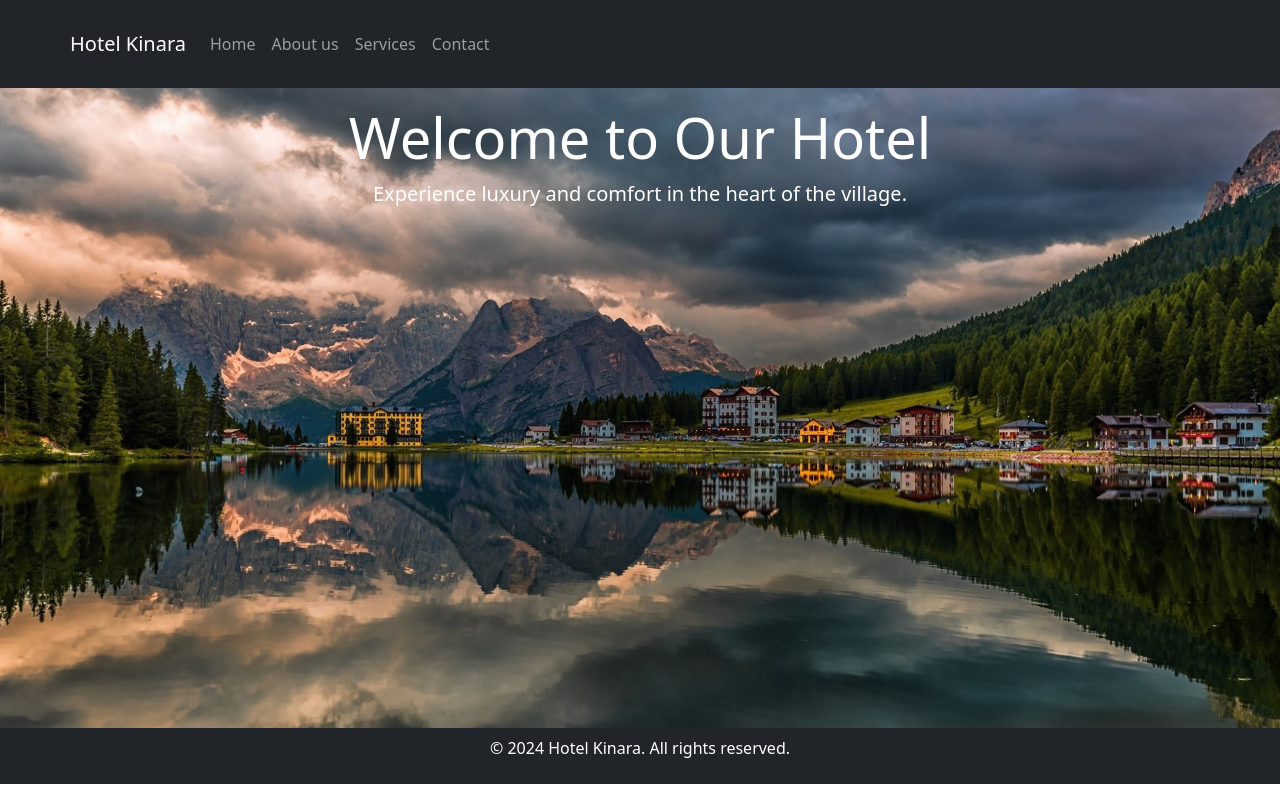
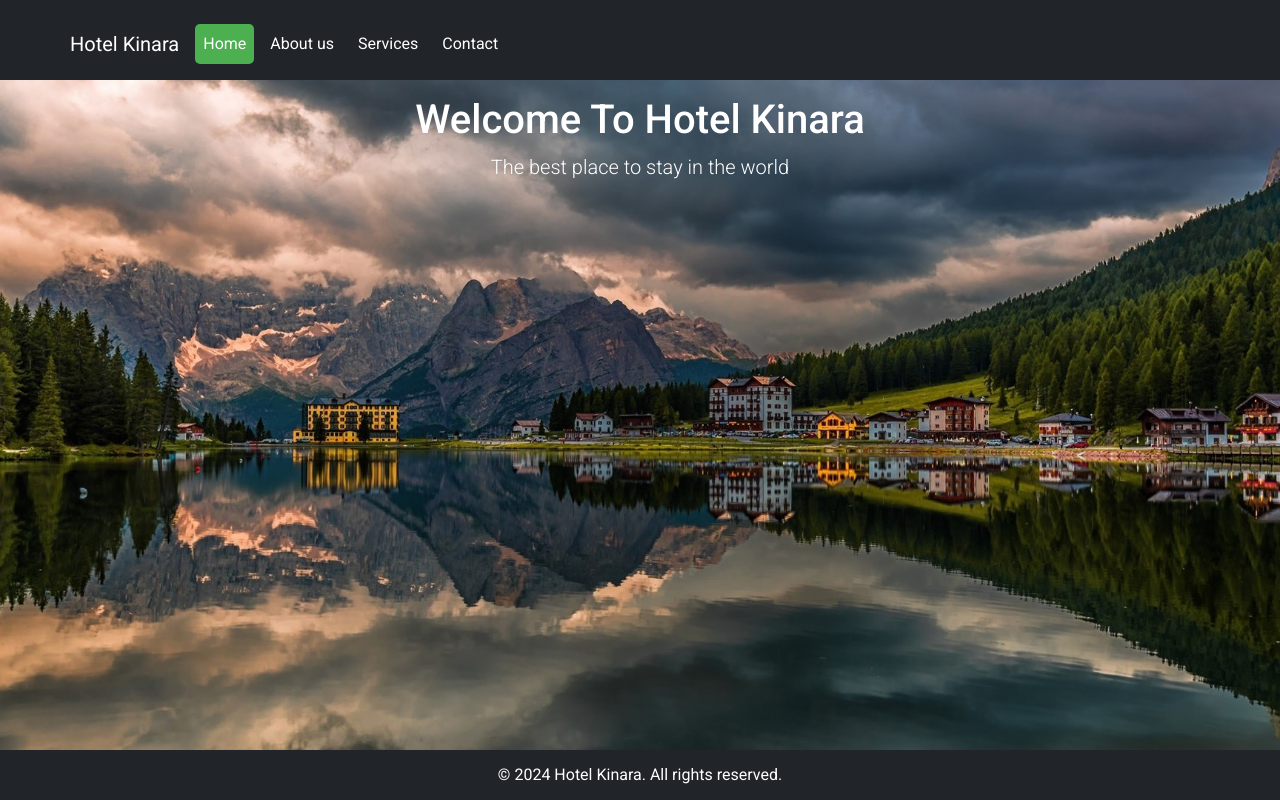
Before and after one commit to Shubh-Dhanawade/Hotel-kinara, an Angular app: page / in a window 1280 px wide. Built offline with nearby package versions, Linux system fonts and the light colour scheme.

Commit message:
Update component styles and templates

```diff
--- a/src/app/Component/footer/footer.component.css
+++ b/src/app/Component/footer/footer.component.css
@@ -0,0 +1,5 @@
+footer {
+
+
+    height: 100%;
+}
--- a/src/app/Component/footer/footer.component.html
+++ b/src/app/Component/footer/footer.component.html
@@ -1,6 +1,5 @@
-<footer class="bg-dark text-white text-center overflow-hidden py-2 ">
-  <div class="container">
-    <p>&copy; 2024 Hotel Kinara. All rights reserved.</p>
+<footer class="bg-dark align-items-center align-content-center text-center text-white">
 
-  </div>
+  &copy; 2024 Hotel Kinara. All rights reserved.
+
 </footer>
--- a/src/app/Component/navbar/navbar.component.css
+++ b/src/app/Component/navbar/navbar.component.css
@@ -0,0 +1,15 @@
+.active {
+    background-color: #4CAF50;
+    color: white;
+
+    border-radius: 5px;
+}
+
+.nav-link {
+    color: white;
+}
+
+li:hover {
+    background-color: #4CAF50;
+    border-radius: 5px;
+}
--- a/src/app/Component/navbar/navbar.component.html
+++ b/src/app/Component/navbar/navbar.component.html
@@ -1,4 +1,4 @@
-<header class="bg-dark text-white py-3">
+<header class="bg-dark text-white py-3 ">
   <nav class="navbar navbar-expand-lg navbar-dark container">
     <a class="navbar-brand" href="#">Hotel Kinara</a>
     <button class="navbar-toggler" type="button" data-toggle="collapse" data-target="#navbarNav"
@@ -6,12 +6,15 @@
       <span class="navbar-toggler-icon"></span>
     </button>
     <div class="collapse navbar-collapse" id="navbarNav">
-      <ul class="navbar-nav ml-auto">
+      <ul class="navbar-nav ml-auto gap-2">
 
-        <li class="nav-item"><a class="nav-link" routerLink="/">Home</a></li>
-        <li class="nav-item"><a class="nav-link" routerLink="about">About us</a></li>
-        <li class="nav-item"><a class="nav-link" routerLink="service">Services</a></li>
-        <li class="nav-item"><a class="nav-link" routerLink="contact">Contact</a></li>
+
+        <li class="nav-item"><a class="nav-link" routerLink="/" routerLinkActive="active"
+            [routerLinkActiveOptions]="{exact:true}">Home</a></li>
+        <li class="nav-item"><a class="nav-link" routerLink="about" routerLinkActive="active">About us</a></li>
+        <li class="nav-item"><a class="nav-link" routerLink="service" routerLinkActive="active">Services</a></li>
+        <li class="nav-item"><a class="nav-link" routerLink="contact" routerLinkActive="active">Contact</a></li>
+
 
       </ul>
     </div>
--- a/src/app/Pages/home/home.component.html
+++ b/src/app/Pages/home/home.component.html
@@ -1,18 +1,25 @@
-<section
-  class="hero bg-primary text-white text-center py-3"
-  style="
-    height: 80vh;
-    /* width: 100vw; */
+<section class="hero bg-primary text-white text-center py-3" style="
+
     background-image: url('assets/natureHotel.jpg');
     background-size: cover;
     background-position: center;
-  "
->
+    background-attachment: fixed;
+    background-repeat: no-repeat;
+    margin-top: 0px;
+    padding-top: 0px;
+    padding-bottom: 0px;
+    margin-bottom: 0px;
+    overflow: hidden;
+    width: 100%;
+    height: 100%;
+  ">
+
   <div class="container">
-    <h1 class="display-4">Welcome to Our Hotel</h1>
-    <p class="lead">
-      Experience luxury and comfort in the heart of the village.
-    </p>
-    <!-- <a href="#" class="btn btn-light btn-lg">Book Now</a> -->
+    <div class="row">
+      <div class="col">
+        <h1>Welcome To Hotel Kinara</h1>
+        <p class="lead">The best place to stay in the world</p>
+      </div>
+    </div>
   </div>
 </section>
--- a/src/app/app.component.html
+++ b/src/app/app.component.html
@@ -1,6 +1,9 @@
-<app-navbar></app-navbar>
-
-<router-outlet></router-outlet>
-
-
-<app-footer></app-footer>
+<header>
+    <app-navbar />
+</header>
+<main>
+    <router-outlet></router-outlet>
+</main>
+<footer>
+    <app-footer />
+</footer>
--- a/src/styles.css
+++ b/src/styles.css
@@ -1,2 +1,26 @@
-/* You can add global styles to this file, and also import other style files */
+/*  Bootstrap  */
 @import url(./../node_modules/bootstrap/dist/css/bootstrap.min.css);
+
+/* Google Fonts */
+@import url('https://fonts.googleapis.com/css2?family=Roboto:ital,wght@0,100;0,300;0,400;0,500;0,700;0,900;1,100;1,300;1,400;1,500;1,700;1,900&display=swap');
+
+
+body {
+    font-family: 'Roboto', sans-serif;
+    margin: 0;
+    padding: 0;
+    box-sizing: border-box;
+
+
+
+}
+
+body>app-root {
+    display: grid;
+    grid-template-areas:
+        "header"
+        "main"
+        "footer";
+    grid-template-rows: 80px 1fr 50px;
+    height: 100vh;
+}
```
